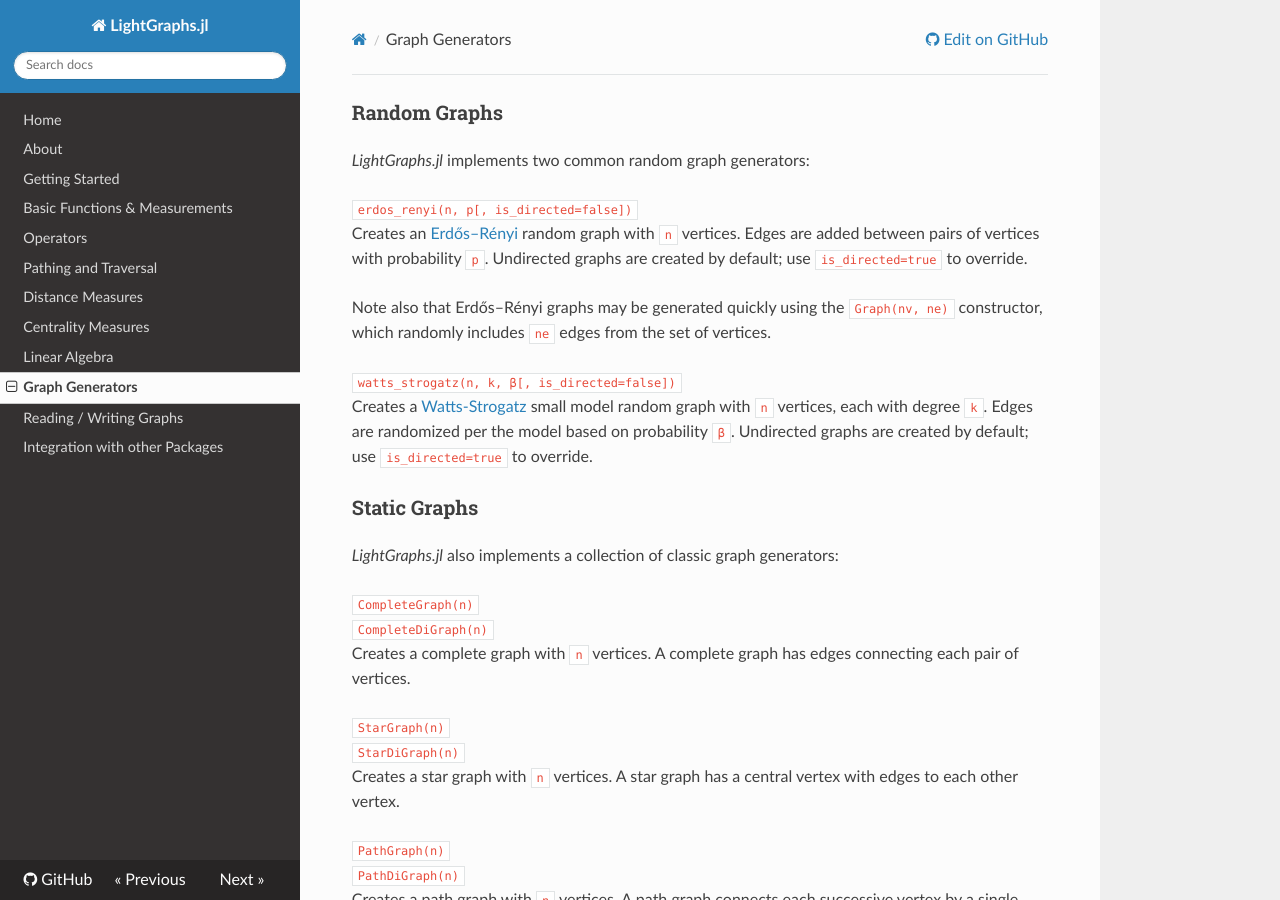
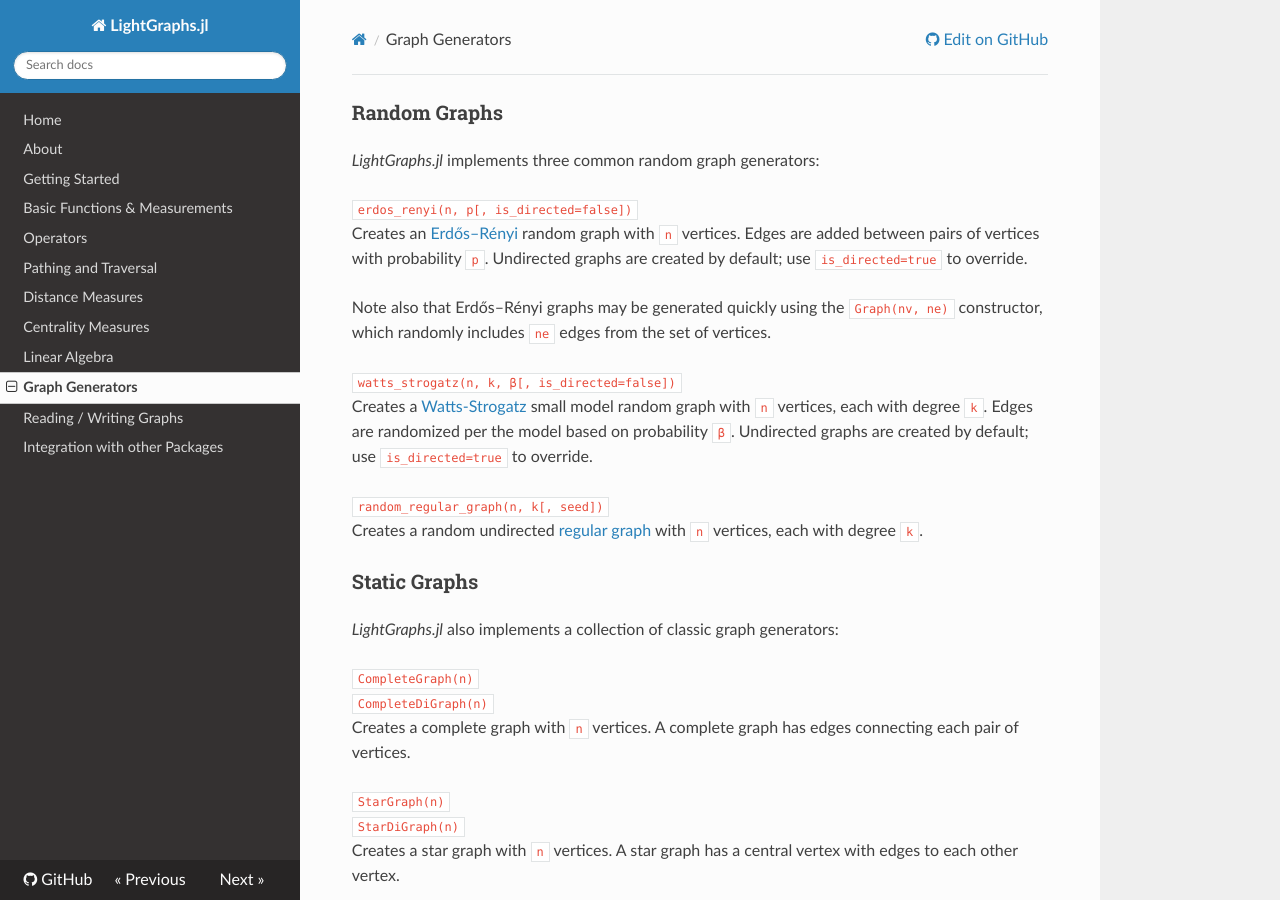
Before and after one commit to sbromberger/LightGraphs.jl, an MkDocs documentation site: the page built from doc/generators.md, in a window 1280 px wide and 900 px high. Built offline with MkDocs 1.6.1, drawn with Linux system fonts in a browser that asks for light colours; nearby versions of some CDN libraries; old or Windows-style settings are respelled for this version of MkDocs.

Commit message:
add a random regular graph generator

```diff
--- a/doc/generators.md
+++ b/doc/generators.md
@@ -1,5 +1,5 @@
 ### Random Graphs
-*LightGraphs.jl* implements two common random graph generators:
+*LightGraphs.jl* implements three common random graph generators:
 
 `erdos_renyi(n, p[, is_directed=false])`
 Creates an [Erdős–Rényi](http://en.wikipedia.org/wiki/Erdős–Rényi_model) random
@@ -17,6 +17,9 @@ Creates a [Watts-Strogatz](https://en.wikipedia.org/wiki/Watts_and_Strogatz_mode
 small model random graph with `n` vertices, each with degree `k`. Edges are
 randomized per the model based on probability `β`. Undirected graphs are
 created by default; use `is_directed=true` to override.
+
+`random_regular_graph(n, k[, seed])`
+Creates a random undirected [regular graph](https://en.wikipedia.org/wiki/Regular_graph) with `n` vertices, each with degree `k`.
 
 ### Static Graphs
 *LightGraphs.jl* also implements a collection of classic graph generators:
```
Also changed, not shown: 3 other files.
